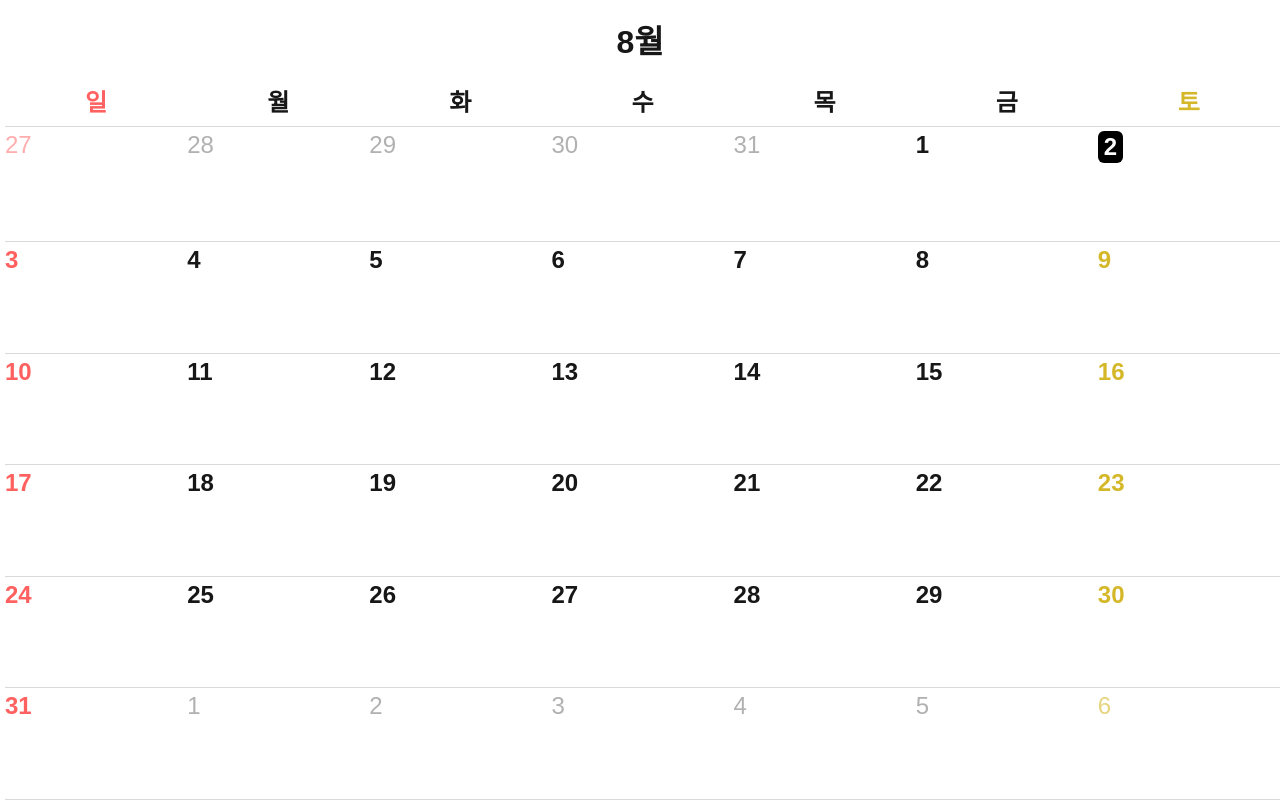
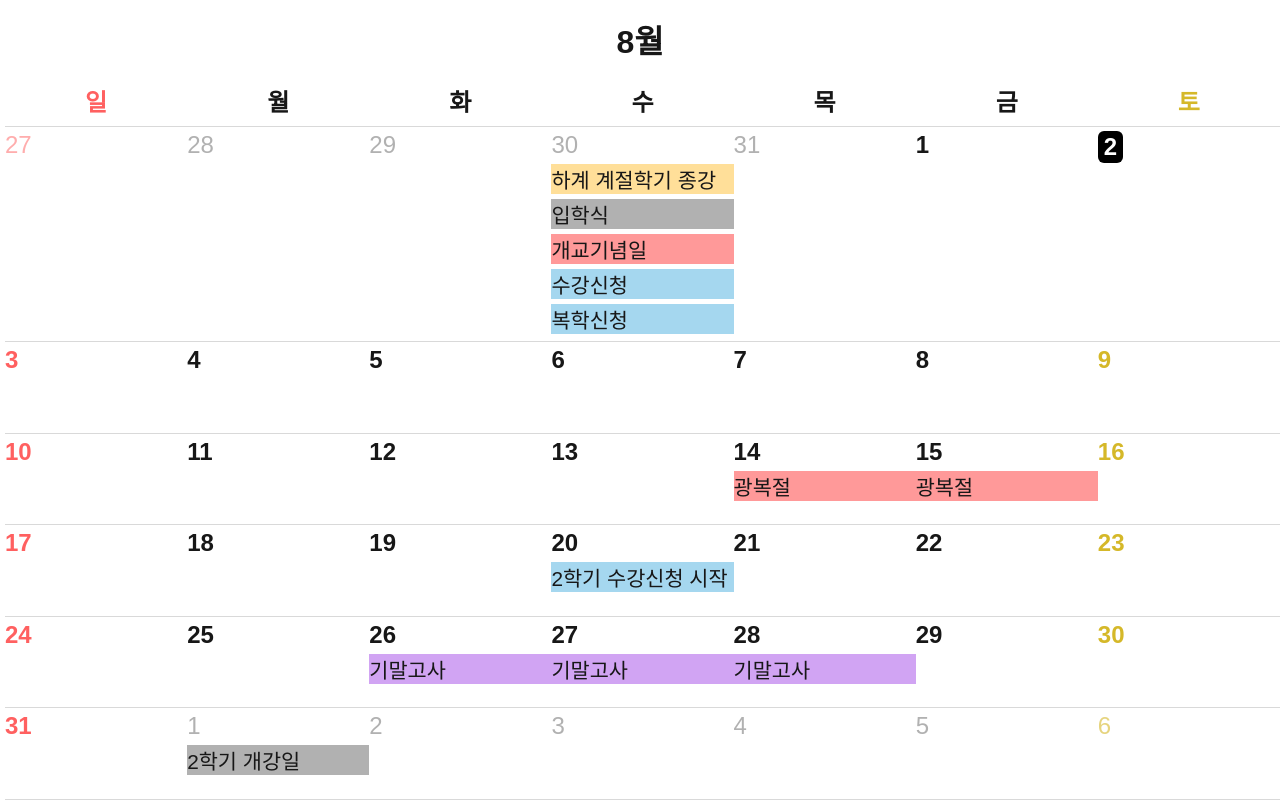
Before and after one commit to soonrimi/sch-notification-client, a Next.js app: page /Calendar in a window 1280 px wide. Built offline with nearby package versions, Linux system fonts and the light colour scheme.

Commit message:
feat(calendar): dayjs 전환 및 이벤트 표시 기능 추가

```diff
--- a/package.json
+++ b/package.json
@@ -11,16 +11,12 @@
   "dependencies": {
     "@emotion/react": "^11.14.0",
     "@emotion/styled": "^11.14.1",
-    "@fullcalendar/core": "^6.1.18",
-    "@fullcalendar/daygrid": "^6.1.18",
-    "@fullcalendar/react": "^6.1.18",
     "@mui/material": "^7.2.0",
     "axios": "^1.11.0",
+    "dayjs": "^1.11.13",
     "jotai": "^2.12.5",
-    "moment": "^2.30.1",
     "next": "15.4.5",
     "react": "19.1.1",
-    "react-calendar": "^6.0.0",
     "react-dom": "19.1.1"
   },
   "devDependencies": {
--- /dev/null
+++ b/src/app/Calendar/Components/DayKor.tsx
@@ -0,0 +1,28 @@
+import type { ReactElement } from "react";
+import styles from "./page.module.css";
+
+export default function DayKor(): ReactElement {
+  const days = ["일", "월", "화", "수", "목", "금", "토"];
+
+  return (
+    <div className={styles.calendar_sun_to_mon}>
+      {days.map((day, idx) => (
+        <div
+          key={day}
+          style={{
+            color:
+              idx === 0
+                ? "#FF6060" // 일요일
+                : idx === 6
+                ? "#D5B829" // 토요일
+                : undefined,
+            paddingBottom: "8px",
+            fontWeight: "bold"
+          }}
+        >
+          {day}
+        </div>
+      ))}
+    </div>
+  );
+}
--- /dev/null
+++ b/src/app/Calendar/Components/EventItem.tsx
@@ -0,0 +1,25 @@
+import type { CalendarEvent } from "@/types/calendar";
+import styles from "./page.module.css";
+
+interface EventItemProps {
+  event: CalendarEvent;
+}
+
+export default function EventItem({ event }: EventItemProps) {
+  const thisMonthEventColors: Record<string, string> = {
+    holiday: "#FF9999",
+    academic: "#A5D7EF",
+    evaluation: "#D1A4F3",
+    seasonal: "#FFDF99",
+    etc: "#B1B1B1",
+  };
+
+  const category = event.category ?? "etc";
+  let bgColor = thisMonthEventColors[category];
+
+  return (
+    <div className={styles.event_item} style={{ backgroundColor: bgColor }}>
+      {event.title}
+    </div>
+  );
+}
--- /dev/null
+++ b/src/app/Calendar/Components/page.module.css
@@ -0,0 +1,11 @@
+.calendar_sun_to_mon {
+  display: grid;
+  grid-template-columns: repeat(7, 1fr);
+  border-bottom: 1px solid #d9d9d9;
+  text-align: center;
+}
+
+.event_item {
+    background: none;
+    font-size: clamp(0.75rem, 2.5vw, 1.3rem);
+}
--- a/src/app/Calendar/hooks/useCalendarCells.ts
+++ b/src/app/Calendar/hooks/useCalendarCells.ts
@@ -1,30 +1,47 @@
-// hooks/useCalendarCells.ts
 import { useMemo } from "react";
-import moment from "moment";
+import dayjs, {Dayjs} from "dayjs";
+import isBetween from "dayjs/plugin/isBetween";
+import isSameOrBefore from "dayjs/plugin/isSameOrBefore";
+import isSameOrAfter from "dayjs/plugin/isSameOrAfter";
+
+dayjs.extend(isBetween);
+dayjs.extend(isSameOrBefore);
+dayjs.extend(isSameOrAfter);
 
 export type CalendarCell = {
-  date: moment.Moment;
+  date: Dayjs;
   ymd: string;
   dayLabel: string;
   isToday: boolean;
   isOtherMonth: boolean;
 };
 
-export function useCalendarCells(current: moment.Moment) {
+//current: 현재 화면에서 보고 있는 달
+export default function useCalendarCells(current: Dayjs): CalendarCell[][]{
   return useMemo(() => {
-    const start = current.clone().startOf("month").startOf("week");
-    const end   = current.clone().endOf("month").endOf("week");
+    const currentMonth = current.format("MM");
+    const now = dayjs().format("YYYYMMDD"); //오늘
+
+    //현재 보고있는 달 범위
+    const monthStart=current.startOf("month");
+    const monthEnd=current.endOf("month");
+
+    let rangeStart=monthStart;
+    rangeStart=rangeStart.startOf("week")
+
+    let rangeEnd=monthEnd;
+    rangeEnd=rangeEnd.endOf("week");
+
     const rows: any[] = [];
     let week: any[] = [];
-    const todayStr = moment().format("YYYYMMDD");
-    const monthStr = current.format("MM");
-    for (let d = start.clone(); d.isSameOrBefore(end, "day"); d.add(1, "day")) {
+
+    for (let d = rangeStart; d.isSameOrBefore(rangeEnd, "day");d=d.add(1, "day")) {
       week.push({
-        date: d.clone(),
+        date: d,
         ymd: d.format("YYYYMMDD"),
         dayLabel: d.format("D"),
-        isToday: d.format("YYYYMMDD") === todayStr,
-        isOtherMonth: d.format("MM") !== monthStr,
+        isToday: d.format("YYYYMMDD") === now,
+        isOtherMonth: d.format("MM") !== currentMonth,
       });
       if (week.length === 7) { rows.push(week); week = []; }
     }
--- a/src/app/Calendar/hooks/useMonthNavigation.ts
+++ b/src/app/Calendar/hooks/useMonthNavigation.ts
@@ -1,6 +1,6 @@
 import { useCallback, useRef } from "react";
 import type React from "react";
-import moment from "moment";
+import dayjs, { Dayjs } from "dayjs";
 
 type Handlers = {
   onWheel: React.WheelEventHandler<HTMLDivElement>;
@@ -18,7 +18,7 @@ type Options = {
 
 //월 전환 네비게이션(휠/스와이프/키보드)을 제공하는 훅
 export function useMonthNavigation(
-  setCurrent: React.Dispatch<React.SetStateAction<moment.Moment>>,
+  setCurrent: React.Dispatch<React.SetStateAction<Dayjs>>,
   opts: Options = {}
 ): Handlers {
   const WHEEL_THRESHOLD = opts.wheelThreshold ?? 100;
--- a/src/app/Calendar/page.module.css
+++ b/src/app/Calendar/page.module.css
@@ -17,7 +17,7 @@
   flex: 1;
   display: flex;
   flex-direction: column;
-  overflow: hidden;
+  overflow-y: auto;
   font-size: clamp(0.9rem, 2.5vw, 1.5rem);
 }
 
@@ -28,26 +28,21 @@
   padding-left: 5px;
 }
 
-.calendar_body_head {
-  display: grid;
-  grid-template-columns: repeat(7, 1fr);
-  border-bottom: 1px solid #d9d9d9;
-  text-align: center;
-}
-
 .calendar_body_line {
   display: grid;
   grid-template-columns: repeat(7, 1fr);
   border-bottom: 1px solid #d9d9d9;
   flex: 1;
+  align-items: start;
 }
 
 .calendar_body_days {
   background: #fff;
-  height: 100%;
   position: relative;
-  row-gap: 1px;
-  padding-top: 4px;
+  row-gap: 0.0625rem;
+  padding-top: 0.25rem;
+  min-height: 5.5rem;
+  height: auto;
 }
 
 .today {
@@ -55,4 +50,9 @@
   border-radius: 8px; padding: 2px 6px;
   display: inline-block; line-height: 1;
 }
-.otherMonth { color: #9aa0a6; }
+
+.calendar_event {
+  margin: 5px 0 5px 0;
+  display: grid;
+  gap:5px;
+}
--- a/src/app/Calendar/page.tsx
+++ b/src/app/Calendar/page.tsx
@@ -1,14 +1,21 @@
 "use client";
-
-import { useState } from "react";
-import type { ReactElement } from "react";
-import moment from "moment";
+import { useState, useMemo } from "react";
 import styles from "./page.module.css";
 import { useMonthNavigation } from "./hooks/useMonthNavigation";
-import { useCalendarCells, CalendarCell } from "./hooks/useCalendarCells";
+import useCalendarCells from "./hooks/useCalendarCells";
+import EventItem from "./Components/EventItem";
+import { CalendarEvent } from "@/types/calendar";
+import DayKor from "./Components/DayKor";
+import { DUMMY_EVENTS } from "@/data/calendarDummy";
+import dayjs, { Dayjs } from "dayjs";
+import isSameOrBefore from "dayjs/plugin/isSameOrBefore";
+import customParseFormat from "dayjs/plugin/customParseFormat";
+dayjs.extend(isSameOrBefore);
+dayjs.extend(customParseFormat);
 
-const Calendar = () => {
-  const [current, setCurrent] = useState<moment.Moment>(moment());
+export default function Calendar() {
+  const [current, setCurrent] = useState<Dayjs>(dayjs());
+
   const nav = useMonthNavigation(setCurrent, {
     wheelThreshold: 100,
     swipeThreshold: 40,
@@ -17,12 +24,28 @@ const Calendar = () => {
 
   const weeks = useCalendarCells(current);
 
+  const eventsByYmd = useMemo(() => {
+    const map = new Map<string, CalendarEvent[]>();
+    for (const ev of DUMMY_EVENTS) {
+      const start = dayjs(ev.start);
+      const end = dayjs(ev.end ?? ev.start);
+      let cursor = start.startOf("day");
+      const last = end.startOf("day");
+
+      while (cursor.isSameOrBefore(last)) {
+        const key = cursor.format("YYYYMMDD");
+        if (!map.has(key)) map.set(key, []);
+        map.get(key)!.push(ev);
+        cursor = cursor.add(1, "day");
+      }
+    }
+    return map;
+  }, []);
+
   return (
     <div className={styles.App}>
       <div className={styles.calendar_head}>
-        <div>
-          {current.format("M월")}
-        </div>
+        <div>{current.format("M월")}</div>
       </div>
 
       <div
@@ -37,79 +60,76 @@ const Calendar = () => {
       >
         <div className={styles.calendar_body_box}>
           <DayKor />
-          {weeks.map((row: CalendarCell[], wIdx: number) => (
+          {weeks.map(
+            (
+              row,
+              wIdx //주단위 렌더링
+            ) => (
               <div className={styles.calendar_body_line} key={wIdx}>
-              {row.map((cell, idx) => (
+                {row.map((cell, idx) => {
+                  //각 날짜 렌더링
+                  const ymd = cell.ymd;
+                  const dayEvents = eventsByYmd.get(ymd) ?? [];
+
+                  return (
                     <div
                       className={styles.calendar_body_days}
                       key={cell.ymd}
                       onClick={() => console.log(cell.ymd)}
                     >
                       <span
-                    style={{
-                      ...(cell.isToday
-                        ? {
+                        style={cellColor(cell.date, idx, cell.isOtherMonth)}
+                      >
+                        {cell.dayLabel}
+                      </span>
+
+                      <div className={styles.calendar_event}>
+                        {dayEvents.map((ev) => {
+                          return (
+                            <EventItem
+                              key={`${ymd}-${ev.id}`}
+                              event={ev}
+                            />
+                          );
+                        })}
+                      </div>
+                    </div>
+                  );
+                })}
+              </div>
+            )
+          )}
+        </div>
+      </div>
+    </div>
+  );
+}
+
+function cellColor(day: Dayjs, idx: number, isOtherMonth: boolean) {
+  if (day.isSame(dayjs(), "day")) {  //오늘
+    return {
       backgroundColor: "black",
       color: "white",
       borderRadius: "6px",
       padding: "2px 6px",
       display: "inline-block",
-                            fontWeight: "bold"
+      fontWeight: "bold",
+    };
   }
-                        : idx===0 && cell.isOtherMonth
-                        ? {color: "#FFADAD"}
-                        : idx===6 && cell.isOtherMonth
-                        ? {color: "#E6D47F"}
-                        : cell.isOtherMonth
-                        ? { color: "#b1b1b1" }
-                        : idx === 0
-                        ? { color: "#FF6060",
-                            fontWeight:"bold"
-                         } // 일요일
-                        : idx === 6
-                        ? { color: "#D5B829",
-                            fontWeight:"bold"
-                         } // 토요일
-                        : {fontWeight:"bold"}
-                    )
-                    }}
-                  >
-                    {cell.dayLabel}
-                  </span>
-                </div>
-              ))}
-            </div>
-          ))}
-        </div>
-      </div>
-    </div>
-  );
-};
-
-export default Calendar;
-
-function DayKor(): ReactElement {
-  const days = ["일", "월", "화", "수", "목", "금", "토"];
-
-  return (
-    <div className={styles.calendar_body_head}>
-      {days.map((day, idx) => (
-        <div
-          key={day}
-          style={{
-            color:
-              idx === 0
-                ? "#FF6060" // 일요일
-                : idx === 6
-                ? "#D5B829" // 토요일
-                : undefined,
-            paddingBottom: "8px",
-            fontWeight: "bold"
-          }}
-        >
-          {day}
-        </div>
-      ))}
-    </div>
-  );
+  if (idx === 0 && isOtherMonth) {  //다른달 일요일
+    return { color: "#FFADAD" };
   }
+  if (idx === 6 && isOtherMonth) {  //다른달 토요일
+    return { color: "#E6D47F" };
+  }
+  if (isOtherMonth) {  //다른달 평일
+    return { color: "#b1b1b1" };
+  }
+  if (idx === 0) {  //해당달 일요일
+    return { color: "#FF6060", fontWeight: "bold" };
+  }
+  if (idx === 6) {  //해당달 토요일
+    return { color: "#D5B829", fontWeight: "bold" };
+  }
+  return { fontWeight: "bold" };
+}
--- /dev/null
+++ b/src/data/calendarDummy.ts
@@ -0,0 +1,69 @@
+import type { CalendarEvent } from "@/types/calendar"
+
+export const DUMMY_EVENTS: CalendarEvent[] = [
+  {
+    id: 1,
+    title: "광복절",
+    start: "2025-08-15T00:00:00+09:00",
+    end: "2025-08-15T23:59:59+09:00",
+    allDay: true,
+    category: "holiday",
+  },
+  {
+    id: 2,
+    title: "2학기 수강신청 시작",
+    start: "2025-08-20T09:00:00+09:00",
+    end: "2025-08-20T18:00:00+09:00",
+    category: "academic",
+  },
+  {
+    id: 3,
+    title: "기말고사",
+    start: "2025-08-26T09:00:00+09:00",
+    end: "2025-08-28T17:00:00+09:00",
+    category: "evaluation",
+  },
+  {
+    id: 4,
+    title: "하계 계절학기 종강",
+    start: "2025-07-30T09:00:00+09:00",
+    end: "2025-07-30T12:00:00+09:00",
+    category: "seasonal",
+  },
+  {
+    id: 5,
+    title: "입학식",
+    start: "2025-07-30T09:00:00+09:00",
+    end: "2025-07-30T12:00:00+09:00",
+    category: "etc",
+  },
+  {
+    id: 6,
+    title: "개교기념일",
+    start: "2025-07-30T09:00:00+09:00",
+    end: "2025-07-30T12:00:00+09:00",
+    category: "holiday",
+  },
+  {
+    id: 7,
+    title: "수강신청",
+    start: "2025-07-30T09:00:00+09:00",
+    end: "2025-07-30T12:00:00+09:00",
+    category: "academic",
+  },
+  {
+    id: 8,
+    title: "2학기 개강일",
+    start: "2025-09-01T09:00:00+09:00",
+    end: "2025-09-01T12:00:00+09:00",
+    category: "etc",
+  },
+  {
+    id: 9,
+    title: "복학신청",
+    start: "2025-07-30T09:00:00+09:00",
+    end: "2025-07-30T12:00:00+09:00",
+    category: "academic",
+  },
+
+];
```
Also changed, not shown: src/types/calendar.ts (+8 -6 lines), src/utils/scale.js (deleted, +0 -11 lines), 2 other files (tests, documents, lock files or other folders). Lines whose indentation alone changed are shown as unchanged.
